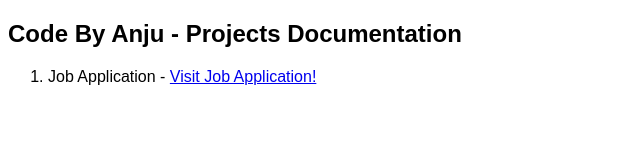
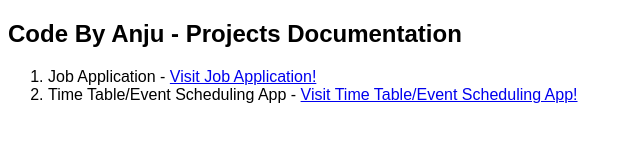
Before and after one commit to codebyanju/codebyanju.github.io, a plain HTML site: page index.html in a window 1280 px wide. Shown: the whole page, without its empty margins (0-640 px from the left). Drawn offline with Linux system fonts and the light colour scheme.

Commit message:
readme update

```diff
--- a/index.html
+++ b/index.html
@@ -23,6 +23,12 @@
           >Visit Job Application!</a
         >
       </li>
+      <li>
+        <span> Time Table/Event Scheduling App - </span>
+        <a href="https://codebyanju.github.io/time-table/"
+          >Visit Time Table/Event Scheduling App!</a
+        >
+      </li>
     </ol>
   </body>
 </html>
```
Also changed, not shown: 1 other file.
